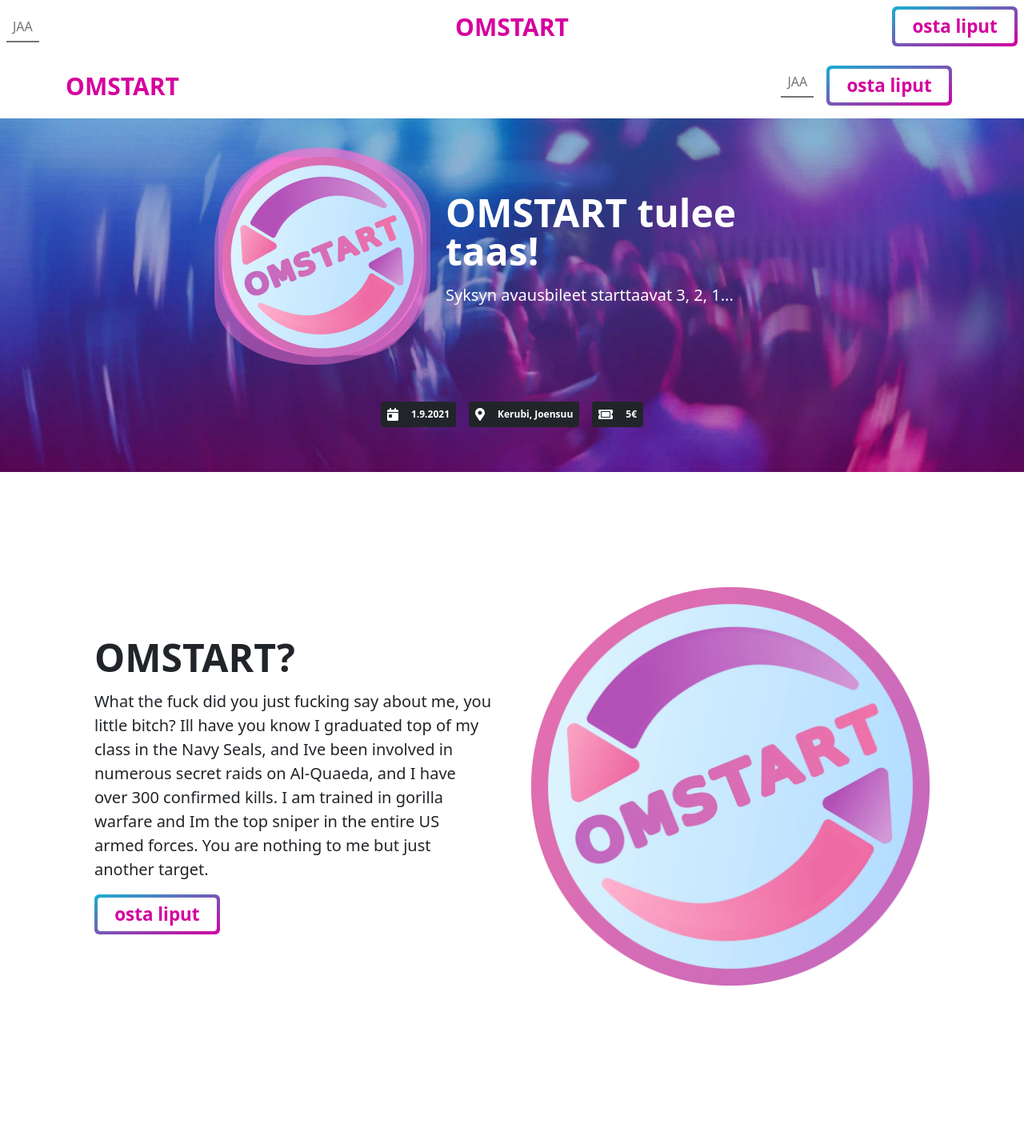
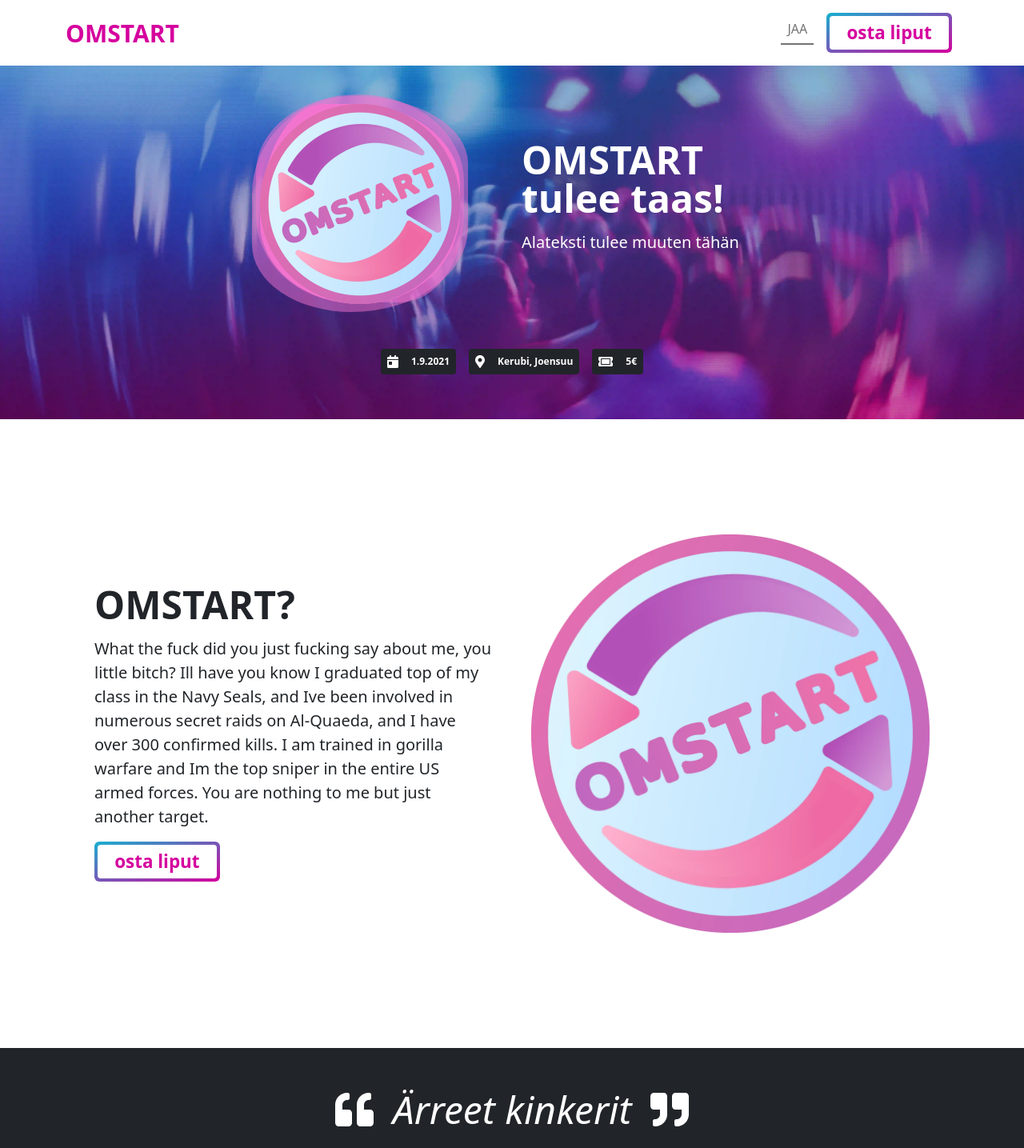
Before and after one commit to skriptiry/omstart, a React (Create React App) app: page / in a window 1280 px wide. Shown: the top 1435 px of the page at 80% size. Built offline with nearby package versions, Linux system fonts and the light colour scheme.

Commit message:
skaalautuvuutta paranneltu

```diff
--- a/src/App.js
+++ b/src/App.js
@@ -2,14 +2,13 @@ import Spinner from './img/kalja.svg'
 import Header from './components/Header'
 import Helmet from 'react-helmet'
 import React, { useEffect, Suspense } from 'react'
-import Nav from './components/Nav'
 import Nav2 from './components/Nav2'
 import './styles/App.scss'
 
 //iconit
 import { library } from '@fortawesome/fontawesome-svg-core'
 import { faFacebook, faInstagram, faYoutube, faKaggle } from '@fortawesome/free-brands-svg-icons'
-import { faCalendarDay, faMapMarkerAlt, faTicketAlt, faFireAlt, faEnvelope } from '@fortawesome/free-solid-svg-icons'
+import { faCalendarDay, faMapMarkerAlt, faTicketAlt, faFireAlt, faEnvelope, faQuoteLeft, faQuoteRight } from '@fortawesome/free-solid-svg-icons'
 
 const Body = React.lazy(() => import('./components/Body'))
 
@@ -33,7 +32,9 @@ library.add(
   faFacebook,
   faInstagram,
   faYoutube,
-  faKaggle
+  faKaggle,
+  faQuoteLeft,
+  faQuoteRight
 )
 
 
@@ -70,7 +71,7 @@ function App() {
             <div className="progress-bar" id="myBar"></div>
           </div>
 
-          <Nav />
+          {/*<Nav />*/}
           <Nav2 />
           <Header />
           <Body />
--- a/src/components/Body.js
+++ b/src/components/Body.js
@@ -13,37 +13,74 @@ const TicketButton = React.lazy(() => import('./assets/TicketButton'))
 export default function Body() {
   return (
     <Container className="p-0 m-0 mw-100">
-
       <div className="container px-4 py-5" id="custom-cards">
-
         <div className="b-example-divider"></div>
 
         <div className="container col-xxl-8 px-4 py-5">
           <div className="row flex-lg-row-reverse align-items-center g-5 py-5">
             <div className="col-10 col-sm-8 col-lg-6 d-none d-lg-block">
-                            <img src={Logo} className="d-block mx-lg-auto img-fluid" alt="" width="700" height="500" loading="lazy" />
+              <img
+                src={Logo}
+                className="d-block mx-lg-auto img-fluid"
+                alt=""
+                width="700"
+                height="500"
+                loading="lazy"
+              />
             </div>
             <div className="col-lg-6">
               <h1 className="display-5 fw-bold lh-1 mb-3">OMSTART?</h1>
-                            <p className="lead">What the fuck did you just fucking say about me, you little bitch? Ill have you know I graduated top of my class in the Navy Seals, and Ive been involved in numerous secret raids on Al-Quaeda, and I have over 300 confirmed kills. I am trained in gorilla warfare and Im the top sniper in the entire US armed forces. You are nothing to me but just another target.</p>
+              <p className="lead">
+                What the fuck did you just fucking say about me, you little
+                bitch? Ill have you know I graduated top of my class in the Navy
+                Seals, and Ive been involved in numerous secret raids on
+                Al-Quaeda, and I have over 300 confirmed kills. I am trained in
+                gorilla warfare and Im the top sniper in the entire US armed
+                forces. You are nothing to me but just another target.
+              </p>
               <div className="d-grid gap-2 d-md-flex justify-content-md-start">
                 <TicketButton />
               </div>
             </div>
           </div>
         </div>
+      </div>
 
+      <div className="bg-dark text-secondary px-4 py-5 text-center mb-1 countdown">
+        <div className="">
+          <h1 className="display-5 fw-light text-white">
+            <FontAwesomeIcon icon={['fas', 'quote-left']}/>
+            <span className="m-4 inline-block quote">
+              Ärreet kinkerit
+            </span>
+            <FontAwesomeIcon icon={['fas', 'quote-right']} />
+          </h1>
+        </div>
+      </div>
+
+      <div className="container px-4 py-5" id="custom-cards">
         <div className="px-4 pt-5 my-5 text-center border-bottom">
-                    <h1 className="display-4 fw-bold">Liput kätevästi kide.appin kautta!</h1>
+          <h1 className="display-4 fw-bold">
+            Liput kätevästi kide.appin kautta!
+          </h1>
           <div className="col-lg-6 mx-auto">
-                        <p className="lead mb-4">Lipunmyynti aukeaa klo 12.00 jne. jne. mitä tähänkin kirjottelee</p>
+            <p className="lead mb-4">
+              Lipunmyynti aukeaa klo 12.00 jne. jne. mitä tähänkin kirjottelee
+            </p>
             <div className="d-grid gap-2 d-sm-flex justify-content-center mb-5">
               <TicketButton />
             </div>
           </div>
-                    <div className="overflow-hidden">
+          <div className="d-none d-sm-block overflow-hidden">
             <div className="container px-5 screencap">
-                            <img src={Screencap} className="img-fluid border rounded-3 shadow-lg mb-4" alt="Example image" width="700" height="500" loading="lazy" />
+              <img
+                src={Screencap}
+                className="img-fluid border rounded-3 shadow-lg mb-4"
+                alt="Example image"
+                width="700"
+                height="500"
+                loading="lazy"
+              />
             </div>
           </div>
         </div>
@@ -56,16 +93,21 @@ export default function Body() {
           <div className="col">
             <div className="card card-cover h-100 overflow-hidden text-white bg-dark rounded-5 shadow-lg">
               <div className="d-flex flex-column h-100 p-5 pb-3 text-white text-shadow-1">
-                                <h2 className="pt-5 mt-5 mb-4 display-6 lh-1 fw-bold">Short title, long jacket</h2>
+                <h2 className="pt-5 mt-5 mb-4 display-6 lh-1 fw-bold">
+                  Short title, long jacket
+                </h2>
                 <ul className="d-flex list-unstyled mt-auto">
-                                    <li className="me-auto">
-                                    </li>
+                  <li className="me-auto"></li>
                   <li className="d-flex align-items-center me-3">
-                                        <svg className="bi me-2" width="1em" height="1em"><use xlinkHref="#calendar3" /></svg>
+                    <svg className="bi me-2" width="1em" height="1em">
+                      <use xlinkHref="#calendar3" />
+                    </svg>
                     <small>Earth</small>
                   </li>
                   <li className="d-flex align-items-center">
-                                        <svg className="bi me-2" width="1em" height="1em"><use xlinkHref="#calendar3" /></svg>
+                    <svg className="bi me-2" width="1em" height="1em">
+                      <use xlinkHref="#calendar3" />
+                    </svg>
                     <small>3d</small>
                   </li>
                 </ul>
@@ -76,16 +118,21 @@ export default function Body() {
           <div className="col">
             <div className="card card-cover h-100 overflow-hidden text-white bg-dark rounded-5 shadow-lg">
               <div className="d-flex flex-column h-100 p-5 pb-3 text-white text-shadow-1">
-                                <h2 className="pt-5 mt-5 mb-4 display-6 lh-1 fw-bold">Much longer title that wraps to multiple lines</h2>
+                <h2 className="pt-5 mt-5 mb-4 display-6 lh-1 fw-bold">
+                  Much longer title that wraps to multiple lines
+                </h2>
                 <ul className="d-flex list-unstyled mt-auto">
-                                    <li className="me-auto">
-                                    </li>
+                  <li className="me-auto"></li>
                   <li className="d-flex align-items-center me-3">
-                                        <svg className="bi me-2" width="1em" height="1em"><use xlinkHref="#geo-fill" /></svg>
+                    <svg className="bi me-2" width="1em" height="1em">
+                      <use xlinkHref="#geo-fill" />
+                    </svg>
                     <small>Pakistan</small>
                   </li>
                   <li className="d-flex align-items-center">
-                                        <svg className="bi me-2" width="1em" height="1em"><use xlinkHref="#calendar3" /></svg>
+                    <svg className="bi me-2" width="1em" height="1em">
+                      <use xlinkHref="#calendar3" />
+                    </svg>
                     <small>4d</small>
                   </li>
                 </ul>
@@ -96,16 +143,21 @@ export default function Body() {
           <div className="col">
             <div className="card card-cover h-100 overflow-hidden text-white bg-dark rounded-5 shadow-lg">
               <div className="d-flex flex-column h-100 p-5 pb-3 text-shadow-1">
-                                <h2 className="pt-5 mt-5 mb-4 display-6 lh-1 fw-bold">Another longer title belongs here</h2>
+                <h2 className="pt-5 mt-5 mb-4 display-6 lh-1 fw-bold">
+                  Another longer title belongs here
+                </h2>
                 <ul className="d-flex list-unstyled mt-auto">
-                                    <li className="me-auto">
-                                    </li>
+                  <li className="me-auto"></li>
                   <li className="d-flex align-items-center me-3">
-                                        <svg className="bi me-2" width="1em" height="1em"><use xlinkHref="#geo-fill" /></svg>
+                    <svg className="bi me-2" width="1em" height="1em">
+                      <use xlinkHref="#geo-fill" />
+                    </svg>
                     <small>California</small>
                   </li>
                   <li className="d-flex align-items-center">
-                                        <svg className="bi me-2" width="1em" height="1em"><use xlinkHref="#calendar3" /></svg>
+                    <svg className="bi me-2" width="1em" height="1em">
+                      <use xlinkHref="#calendar3" />
+                    </svg>
                     <small>5d</small>
                   </li>
                 </ul>
@@ -118,21 +170,23 @@ export default function Body() {
           <FontAwesomeIcon icon={['fas', 'fire-alt']} size="5x" />
           <h1 className="display-5 fw-bold">Ja eikun menoks!</h1>
           <div className="col-lg-6 mx-auto">
-                        <p className="lead mb-4">Quickly design and customize responsive mobile-first sites with Bootstrap, the world’s most popular front-end open source toolkit, featuring Sass variables and mixins, responsive grid system, extensive prebuilt components, and powerful JavaScript plugins.</p>
-                        <div className="d-grid gap-2 d-sm-flex justify-content-sm-center">
+            <p className="lead mb-4">
+              Quickly design and customize responsive mobile-first sites with
+              Bootstrap, the world’s most popular front-end open source toolkit,
+              featuring Sass variables and mixins, responsive grid system,
+              extensive prebuilt components, and powerful JavaScript plugins.
+            </p>
+            <div className="d-grid gap-2 d-sm-flex justify-content-center mb-5">
               <TicketButton />
             </div>
           </div>
         </div>
 
         <div className="b-example-divider"></div>
-
       </div>
 
       <CountDown />
-
       <Map />
-
-        </Container >
+    </Container>
   )
 }
--- a/src/components/Header.js
+++ b/src/components/Header.js
@@ -2,21 +2,25 @@ import React, { useEffect } from 'react'
 import Container from 'react-bootstrap/Container'
 import { FontAwesomeIcon } from '@fortawesome/react-fontawesome'
 import logo from '../img/omstart.webp'
-import background from '../img/pirskeet-low.webp'
 import '../styles/Header.scss'
 
-
 export default function Header() {
-
-
   useEffect(() => {
-
     setInterval(setBorderRadius, 300)
 
     function setBorderRadius() {
-            document.documentElement.style.setProperty('--br-blobby', generateBorderRadiusValue())
-            document.documentElement.style.setProperty('--br-blobby-after', generateBorderRadiusValue())
-            document.documentElement.style.setProperty('--br-blobby-before', generateBorderRadiusValue())
+      document.documentElement.style.setProperty(
+        '--br-blobby',
+        generateBorderRadiusValue()
+      )
+      document.documentElement.style.setProperty(
+        '--br-blobby-after',
+        generateBorderRadiusValue()
+      )
+      document.documentElement.style.setProperty(
+        '--br-blobby-before',
+        generateBorderRadiusValue()
+      )
     }
 
     function generateBorderRadiusValue() {
@@ -28,44 +32,50 @@ export default function Header() {
     }
   })
 
-
   return (
-        <Container className="p-5 mw-100 header-bg">
+    <Container className="pt-5 pb-5 mw-100 header-bg">
       <Container>
         <div className="row justify-content-center">
-                        <div className="col-3 text-white d-none d-lg-block">
+          <div className="col-lg-4 text-white d-none d-lg-block">
             <div className="box">
               <div className="logo-container">
-                                    <img className="img-logo" src={logo} alt="omstart" height='250px' width='250px' loading="lazy" />
+                <img
+                  className="img-logo"
+                  src={logo}
+                  alt="omstart"
+                  height="250px"
+                  width="250px"
+                  loading="lazy"
+                />
               </div>
             </div>
           </div>
-                        <div className="col-5 text-white my-auto">
+
+          <div className="col-lg-4 text-white my-auto text-start">
             <div className="">
-                                <h1 className="display-5 fw-bold lh-1 mb-3">OMSTART tulee taas!</h1>
-                                <p className="lead">Syksyn avausbileet starttaavat 3, 2, 1...</p>
+              <h1 className="display-5 fw-bold lh-1 mb-3">
+                OMSTART tulee taas!
+              </h1>
+              <p className="lead">Alateksti tulee muuten tähän</p>
             </div>
           </div>
         </div>
-                    <div className="row mt-5">
+
+        <div className="row mt-5 justify-content-center">
           <div className="col text-white text-center">
-                            <div className="list-inline-item p-2 m-2 badge bg-dark">
+            <div className="list-inline-item p-2 m-2 badge bg-dark align-self-center info-badge">
               <FontAwesomeIcon icon={['fas', 'calendar-day']} size="lg" />
-                                <span className="ms-3">
-                                    1.9.2021
-                                </span>
+              <span className="ms-3">1.9.2021</span>
             </div>
-                            <div className="list-inline-item p-2 m-2 badge bg-dark">
+
+            <div className="list-inline-item p-2 m-2 badge bg-dark align-self-center info-badge">
               <FontAwesomeIcon icon={['fas', 'map-marker-alt']} size="lg" />
-                                <span className="ms-3">
-                                    Kerubi, Joensuu
-                                </span>
+              <span className="ms-3">Kerubi, Joensuu</span>
             </div>
-                            <div className="list-inline-item p-2 m-2 badge bg-dark">
+
+            <div className="list-inline-item p-2 m-2 badge bg-dark align-self-center info-badge">
               <FontAwesomeIcon icon={['fas', 'ticket-alt']} size="lg" />
-                                <span className="ms-3">
-                                    5€
-                                </span>
+              <span className="ms-3">5€</span>
             </div>
           </div>
         </div>
--- a/src/components/Nav2.js
+++ b/src/components/Nav2.js
@@ -15,12 +15,12 @@ export default function Nav2() {
                     <Nav className="me-auto">
                     </Nav>
                     <Nav className="ml-auto">
-                        <Nav.Link>
+                        <div className="nav-link">
                             <CopyPopup />
-                        </Nav.Link>
-                        <Nav.Link href='https://kide.app/events/814170de-afab-4aa6-8256-e4a0718cf39d'>
+                        </div>
+                        <div className="nav-link" href='https://kide.app/events/814170de-afab-4aa6-8256-e4a0718cf39d'>
                             <TicketButton />
-                        </Nav.Link>
+                        </div>
                     </Nav>
                 </Navbar.Collapse>
             </Navbar>
--- a/src/components/assets/CopyPopup.js
+++ b/src/components/assets/CopyPopup.js
@@ -40,7 +40,6 @@ export default function CopyPopup() {
         }
     })
 
-    //Custom nappi lippujen ostamiselle
     return (
         <div>
             <a className="nav-link link-underline" href="#" onClick={handleShow}>JAA</a>
@@ -50,7 +49,7 @@ export default function CopyPopup() {
                     <Modal.Title>Kopioi linkki klikkaamalla</Modal.Title>
                 </Modal.Header>
                 <Modal.Body className="text-center">
-                    <button className="confetti-button" onClick={() => handleCopy()}>{link}</button>
+                    <button className="confetti-button" onClick={() => handleCopy()}><strong>{link}</strong></button>
                     {copied &&
                         <p className=" mt-2">Kopioitu!</p>
                     }
--- a/src/styles/Body.scss
+++ b/src/styles/Body.scss
@@ -4,6 +4,13 @@
     background-color: $omstart-grey;
 }
 
+.quote {
+    border-color: white;
+    border-left: 10px;
+    border-radius: 10px;
+    font-style: italic;
+}
+
 .screencap {
     max-height: 30vh;
 }
```
Lines whose indentation alone changed are shown as unchanged.
